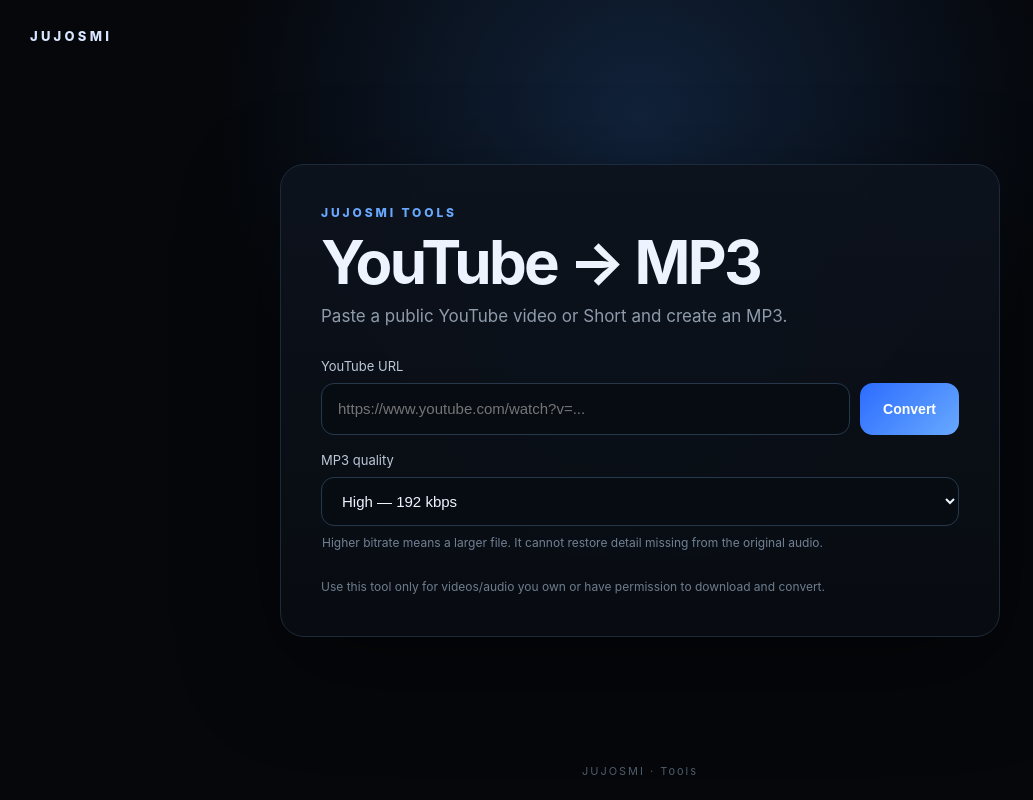
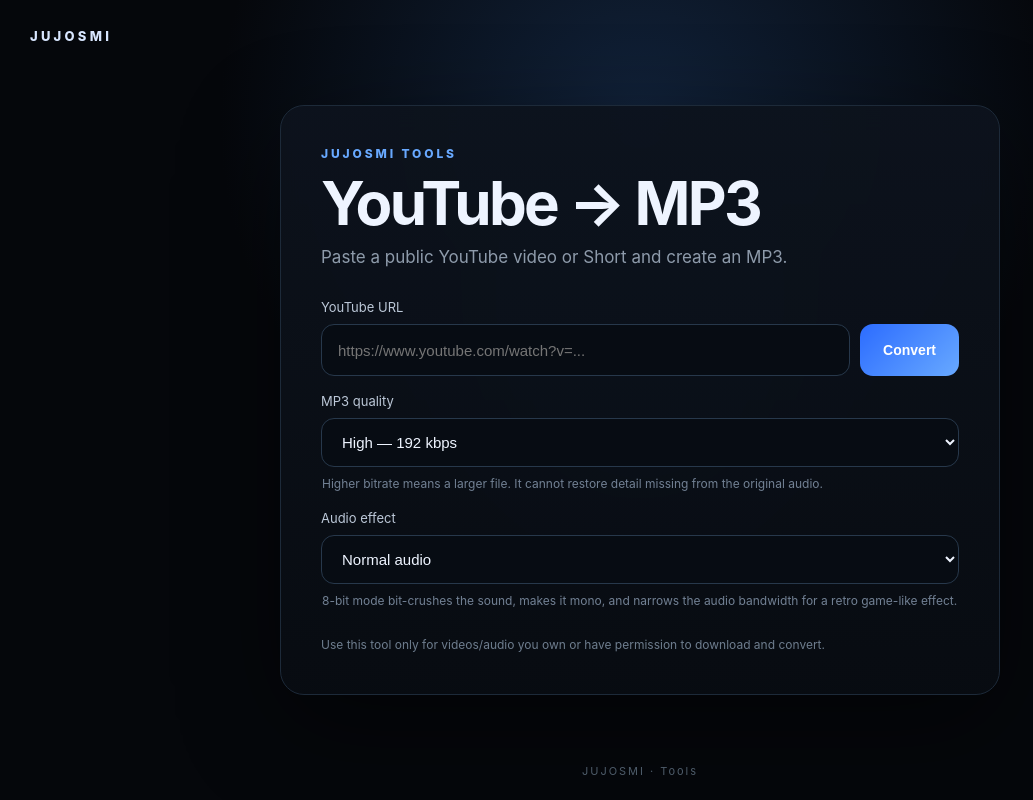
Before and after one commit to jujosmi/tools, a Flask app: page / in a window 1280 px wide. Shown: the whole page, without its empty margins (0-1033 px from the left). Run offline with Flask 3, Linux system fonts and the light colour scheme.

Commit message:
Add files via upload

```diff
--- a/templates/index.html
+++ b/templates/index.html
@@ -36,6 +36,15 @@
           </select>
           <p class="quality-help">Higher bitrate means a larger file. It cannot restore detail missing from the original audio.</p>
         </div>
+
+        <div class="quality-control">
+          <label for="effect">Audio effect</label>
+          <select id="effect" name="effect">
+            <option value="normal" selected>Normal audio</option>
+            <option value="8bit">8-bit Retro / Chiptune 🕹️</option>
+          </select>
+          <p class="quality-help">8-bit mode bit-crushes the sound, makes it mono, and narrows the audio bandwidth for a retro game-like effect.</p>
+        </div>
       </form>
 
       <div id="status" class="status hidden" role="status" aria-live="polite"></div>
```
